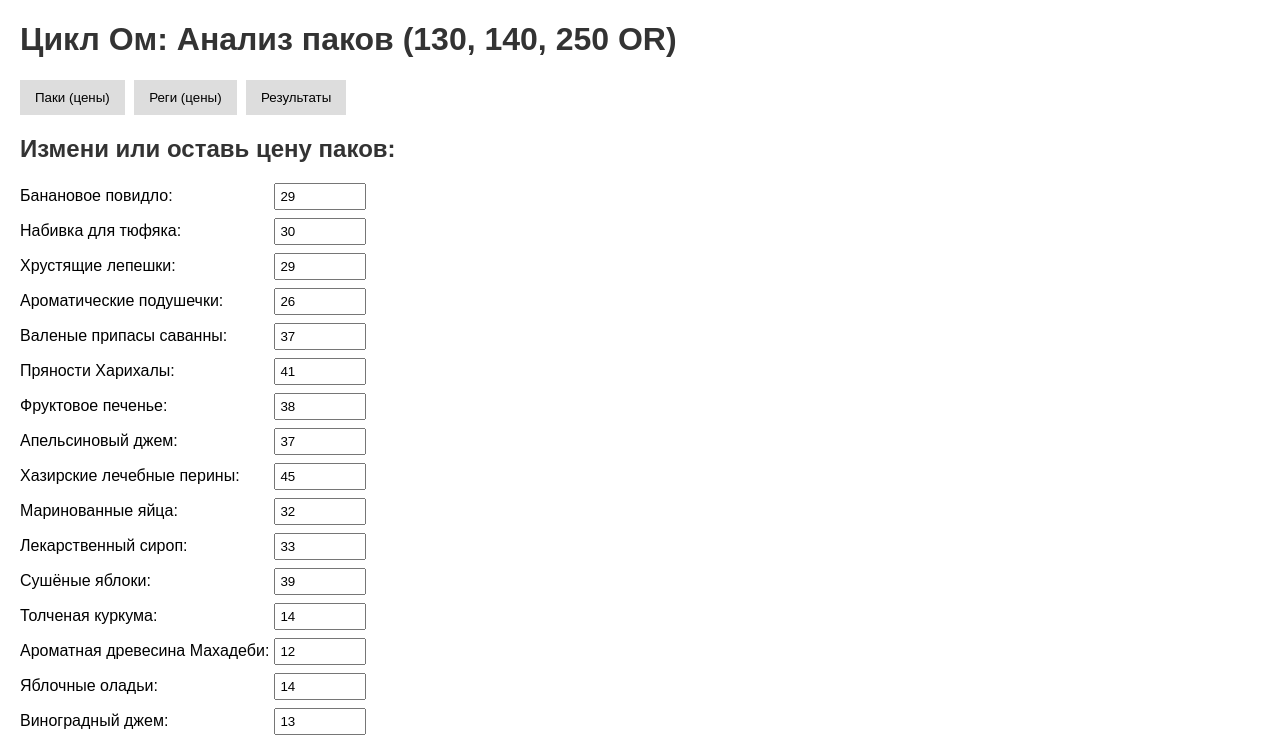
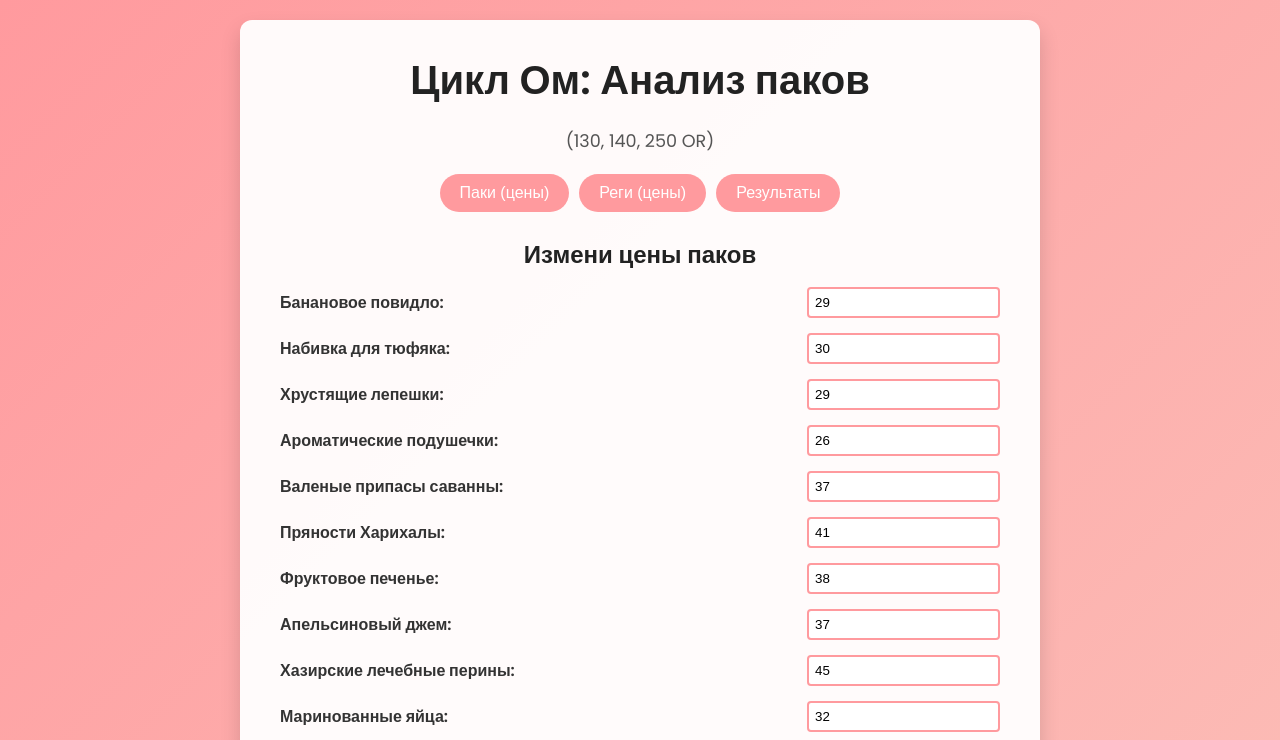
Before and after one commit to LeonSkrypnik/pack-raset, a plain HTML site: page index.html in a window 1280 px wide. Shown: the top 740 px of the page. Drawn offline with Linux system fonts and the light colour scheme.

Commit message:
Update index.html

```diff
--- a/index.html
+++ b/index.html
@@ -3,89 +3,165 @@
   <head>
     <meta charset="UTF-8">
     <title>Цикл Ом: Анализ паков (130, 140, 250 OR)</title>
+    <link rel="preconnect" href="https://fonts.googleapis.com">
+    <link rel="preconnect" href="https://fonts.gstatic.com" crossorigin>
+    <link href="https://fonts.googleapis.com/css2?family=Poppins:wght@300;400;600&display=swap" rel="stylesheet">
     <style>
+      * {
+        box-sizing: border-box;
+      }
       body {
-        font-family: Arial, sans-serif;
-        margin: 20px;
+        margin: 0;
+        font-family: 'Poppins', sans-serif;
+        background: linear-gradient(135deg, #ff9a9e, #fad0c4);
+        color: #333;
+        min-height: 100vh;
+        display: flex;
+        align-items: center;
+        justify-content: center;
+        padding: 20px;
       }
-      h1, h2 {
-        color: #333;
+      .container {
+        background: rgba(255, 255, 255, 0.95);
+        border-radius: 12px;
+        padding: 30px 40px;
+        width: 100%;
+        max-width: 800px;
+        box-shadow: 0 10px 20px rgba(0, 0, 0, 0.15);
+      }
+      header {
+        text-align: center;
+        margin-bottom: 20px;
+      }
+      header h1 {
+        margin: 0;
+        font-size: 2.5rem;
+        color: #222;
+      }
+      .subtitle {
+        font-size: 1.1rem;
+        color: #555;
       }
       .tabs {
-        margin-bottom: 15px;
+        display: flex;
+        justify-content: center;
+        gap: 10px;
+        margin-bottom: 25px;
       }
       .tabs button {
-        padding: 10px 15px;
-        margin-right: 5px;
+        background: #ff9a9e;
         border: none;
-        background: #ddd;
+        border-radius: 30px;
+        padding: 10px 20px;
+        font-size: 1rem;
+        color: #fff;
         cursor: pointer;
-        transition: background 0.3s;
+        transition: background 0.3s, transform 0.2s;
       }
       .tabs button:hover {
-        background: #ccc;
+        background: #ff6f91;
+        transform: scale(1.05);
       }
       .tab {
         display: none;
-        margin-bottom: 15px;
+        margin-bottom: 20px;
       }
       .tab.active {
         display: block;
       }
+      section h2 {
+        text-align: center;
+        color: #222;
+        margin-bottom: 15px;
+      }
       form div {
-        margin-bottom: 8px;
+        margin-bottom: 15px;
+        display: flex;
+        align-items: center;
+        justify-content: space-between;
       }
-      label {
-        display: inline-block;
-        width: 250px;
+      form label {
+        font-weight: 600;
+        flex: 1;
       }
-      input[type="text"] {
-        width: 80px;
-        padding: 4px;
+      form input[type="text"] {
+        flex: 0 0 100px;
+        padding: 6px;
+        border: 2px solid #ff9a9e;
+        border-radius: 4px;
+        transition: border-color 0.3s;
+      }
+      form input[type="text"]:focus {
+        outline: none;
+        border-color: #ff6f91;
+      }
+      .button-wrapper {
+        text-align: center;
       }
       #calculate {
-        padding: 10px 20px;
-        font-size: 16px;
-        margin-top: 10px;
+        background: #ff9a9e;
+        border: none;
+        border-radius: 30px;
+        padding: 12px 30px;
+        font-size: 1.1rem;
+        color: #fff;
+        cursor: pointer;
+        transition: background 0.3s, box-shadow 0.3s;
+      }
+      #calculate:hover {
+        background: #ff6f91;
+        box-shadow: 0 5px 15px rgba(0, 0, 0, 0.2);
       }
       pre {
-        background: #f4f4f4;
-        border: 1px solid #ccc;
-        padding: 10px;
+        background: #f0f0f0;
+        border: 1px solid #ddd;
+        padding: 20px;
+        border-radius: 6px;
         white-space: pre-wrap;
+        max-height: 300px;
+        overflow: auto;
       }
     </style>
   </head>
   <body>
-    <h1>Цикл Ом: Анализ паков (130, 140, 250 OR)</h1>
-    <div class="tabs">
+    <div class="container">
+      <header>
+        <h1>Цикл Ом: Анализ паков</h1>
+        <p class="subtitle">(130, 140, 250 OR)</p>
+      </header>
+
+      <nav class="tabs">
         <button onclick="showTab('packsTab')">Паки (цены)</button>
         <button onclick="showTab('resourcesTab')">Реги (цены)</button>
         <button onclick="showTab('resultsTab')">Результаты</button>
-    </div>
+      </nav>
 
       <!-- Вкладка для паков -->
-    <div id="packsTab" class="tab active">
-      <h2>Измени или оставь цену паков:</h2>
+      <section id="packsTab" class="tab active">
+        <h2>Измени цены паков</h2>
         <form id="packsForm"></form>
-    </div>
+      </section>
 
       <!-- Вкладка для регов -->
-    <div id="resourcesTab" class="tab">
-      <h2>Измени или оставь цену регов:</h2>
+      <section id="resourcesTab" class="tab">
+        <h2>Измени цены регов</h2>
         <form id="resourcesForm"></form>
-    </div>
+      </section>
 
       <!-- Вкладка для результатов -->
-    <div id="resultsTab" class="tab">
+      <section id="resultsTab" class="tab">
         <h2>Результаты</h2>
         <pre id="resultsOutput"></pre>
+      </section>
+
+      <div class="button-wrapper">
+        <button id="calculate" onclick="calculate()">Рассчитать</button>
       </div>
-
-    <button id="calculate" onclick="calculate()">Рассчитать</button>
+    </div>
 
     <script>
       var packs_all = [
+        // Пакеты с затратами 250 OR
         { "name": "Банановое повидло", "sell_price": 29, "labor": 250, "resources": [["овощи", 300], ["банан", 5]] },
         { "name": "Набивка для тюфяка", "sell_price": 30, "labor": 250, "resources": [["порошок", 300], ["гусиное перо", 10]] },
         { "name": "Хрустящие лепешки", "sell_price": 29, "labor": 250, "resources": [["злаки", 300], ["молоко", 5]] },
```
Lines whose indentation alone changed are shown as unchanged.
